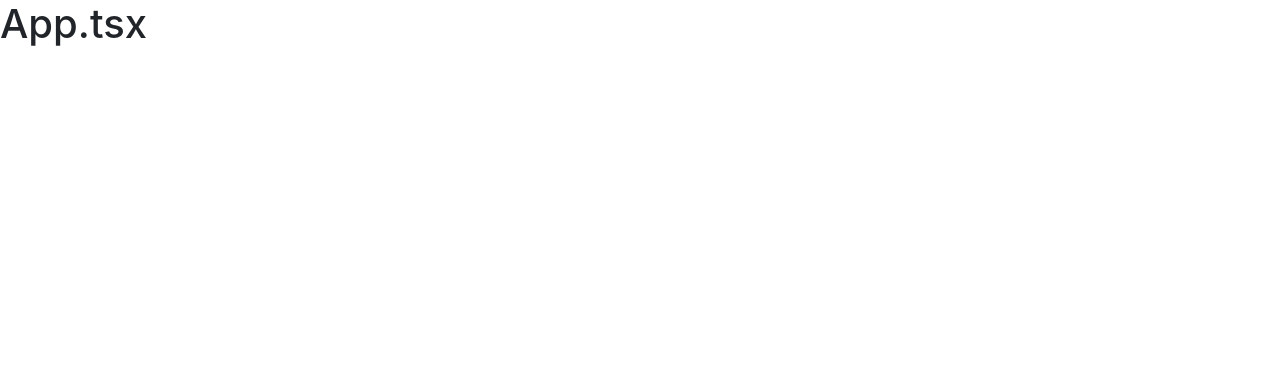
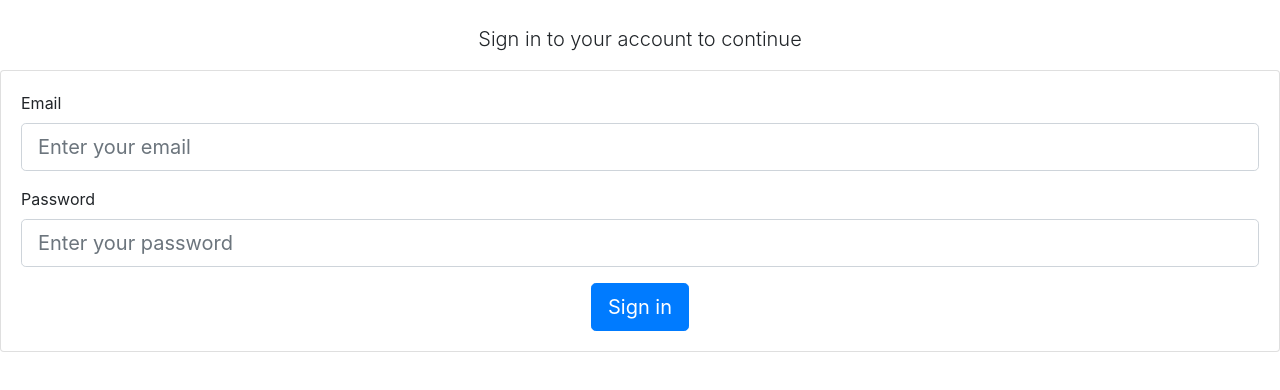
Before and after one commit to ha-matsumu/todo-with-typescript, a React (Create React App) app in the folder client/: page / in a window 1280 px wide. Shown: the top 390 px of the page. Built offline with nearby package versions, Linux system fonts and the light colour scheme.

Commit message:
add SignIn and UserProvider

```diff
--- a/client/src/App.tsx
+++ b/client/src/App.tsx
@@ -1,10 +1,12 @@
 import React from 'react';
+import SignIn from './components/auth/SignIn';
+import { UserProvider } from './store/contexts/userContext';
 
 const App: React.FC = () => {
   return (
-    <div className="App">
-      <h1>App.tsx</h1>
-    </div>
+    <UserProvider>
+      <SignIn />
+    </UserProvider>
   );
 };
 
```
